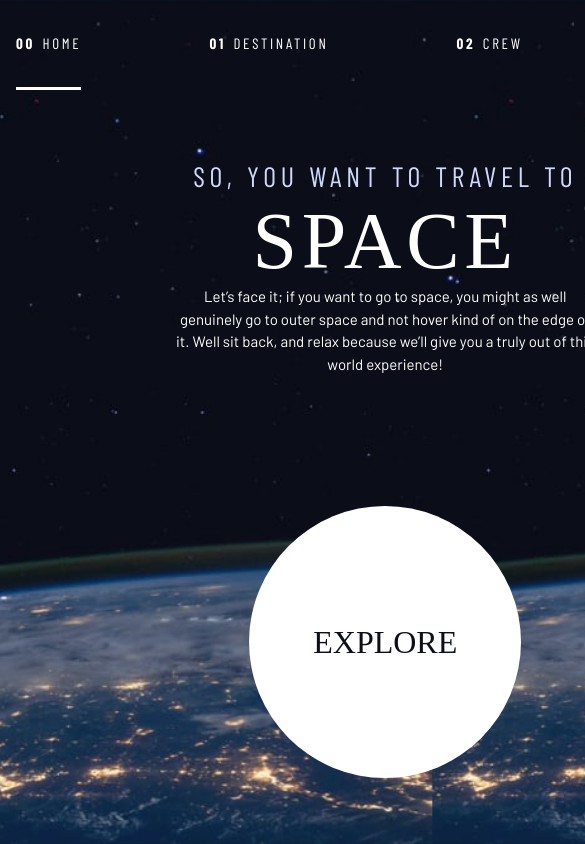
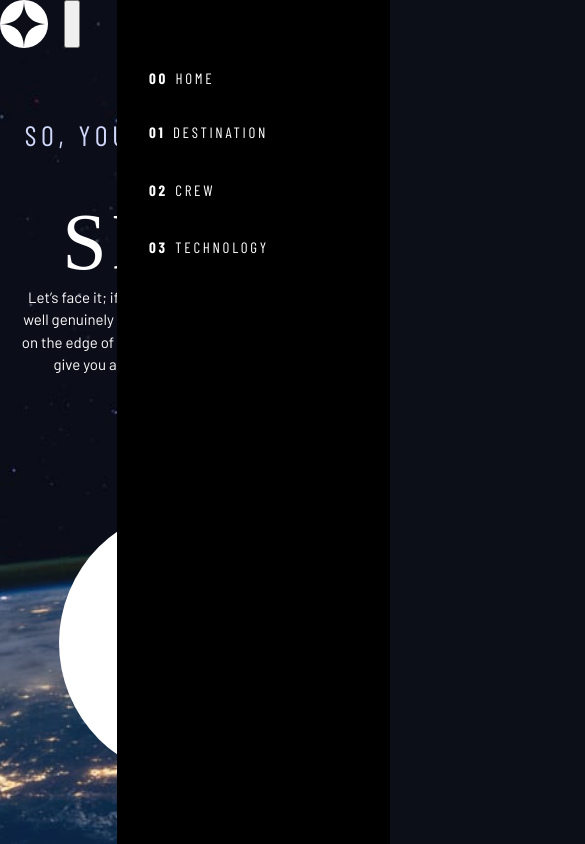
Before and after one commit to drkedrkedjon/space-tourism, a plain HTML site: page index.html in a window 390 px wide. Shown: the top 844 px of the page, 585 px wide, since content can reach past the window. Drawn offline with nearby package versions, Linux system fonts and the light colour scheme; a web font is replaced by a local one.

Commit message:
Navegacion primaria para mobile primera parte

```diff
--- a/index.css
+++ b/index.css
@@ -289,12 +289,31 @@ destinado para lectores de pantalla que usan los usuarios con problemas de vista
 }
 
 .primary-navigation {
-  --gap: 8rem; /* Aqui declaro una variable solamente para esta clase. Se usa en el .flex */
   --underline-gap: 2rem; /* Aqui declaro una variable solamente para esta clase */
   list-style: none;
   padding: 0;
   margin: 0;
 }
+
+@media (max-width: 35rem) {
+  .primary-navigation {
+    --underline-gap: .5rem; /* Aqui declaro una variable solamente para esta clase */
+    position: fixed;
+    z-index: 1000;
+    inset: 0 0 0 30%;
+    background: black;
+    list-style: none;
+    padding: min(10rem, 15%) 2rem;
+    margin: 0;
+    flex-direction: column;
+  }
+
+  .primary-navigation.underline-indicators > .active {
+    border: 0;
+  }
+
+}
+
 
 .primary-navigation a {
   text-decoration: none;
@@ -312,7 +331,7 @@ destinado para lectores de pantalla que usan los usuarios con problemas de vista
   border-bottom: .2rem solid hsl( var(--clr-white) / 0 );
 }
 
-.underline-indicators > li:hover,
+.underline-indicators > li:hover, /* Acuerdate que en safari no vale *:hover */
 .underline-indicators > li:focus,
 .underline-indicators > button:hover,
 .underline-indicators > button:focus {
--- a/index.html
+++ b/index.html
@@ -21,8 +21,9 @@
     <div>
       <img src="./assets/shared/logo.svg" alt="">
     </div>
+    <button class="mobile-nav-toggle" aria-controls="primary-navigation"><span class="sr-only" aria-expanded="false">Menu</span></button>
     <nav>
-      <ul class="primary-navigation underline-indicators flex">
+      <ul id="primary-navigation" class="primary-navigation underline-indicators flex">
         <li class="active"><a class="ff-sans-cond uppercase text-white letter-spacing-2"
             href="#"><span>00</span>Home</a></li>
         <li><a class="ff-sans-cond uppercase text-white letter-spacing-2" href="#"><span>01</span>Destination</a></li>
```
